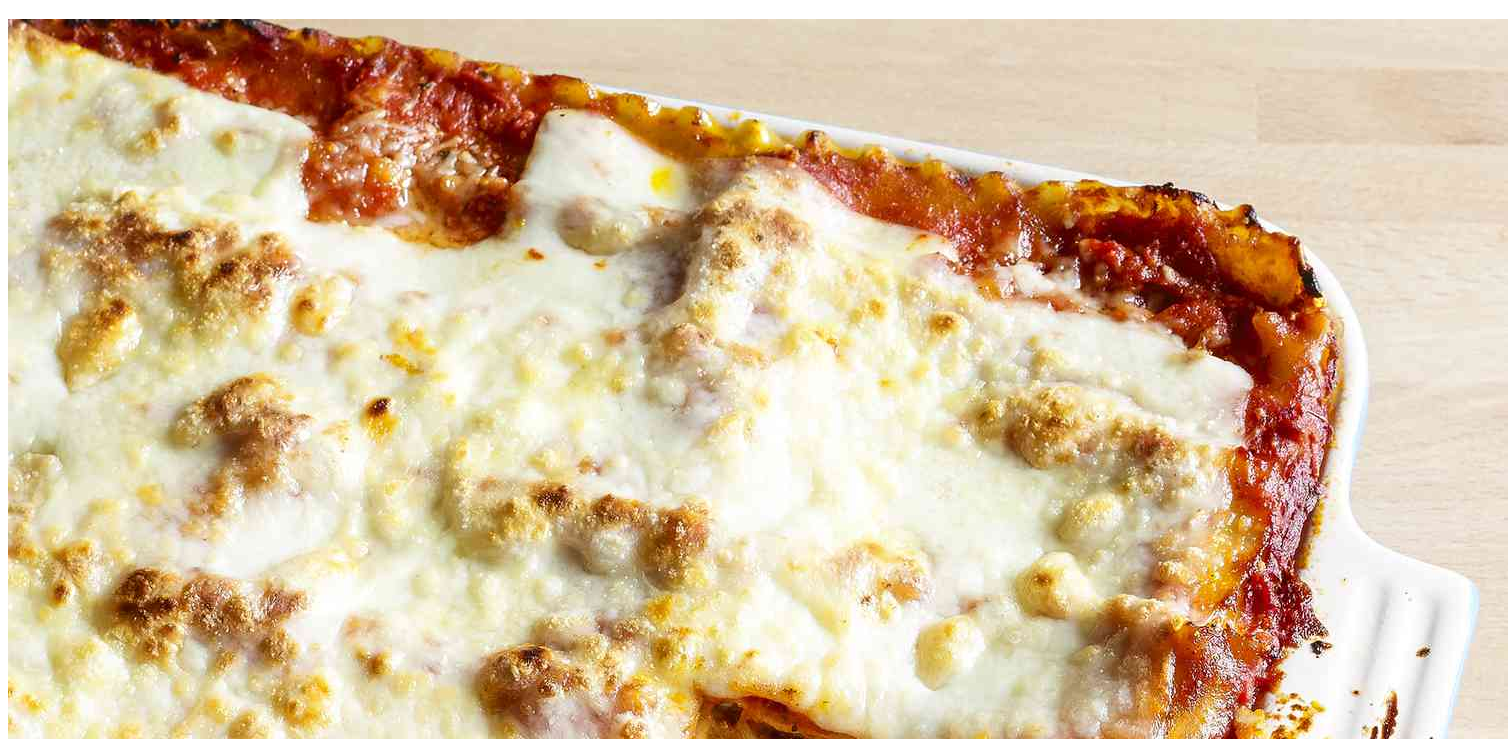
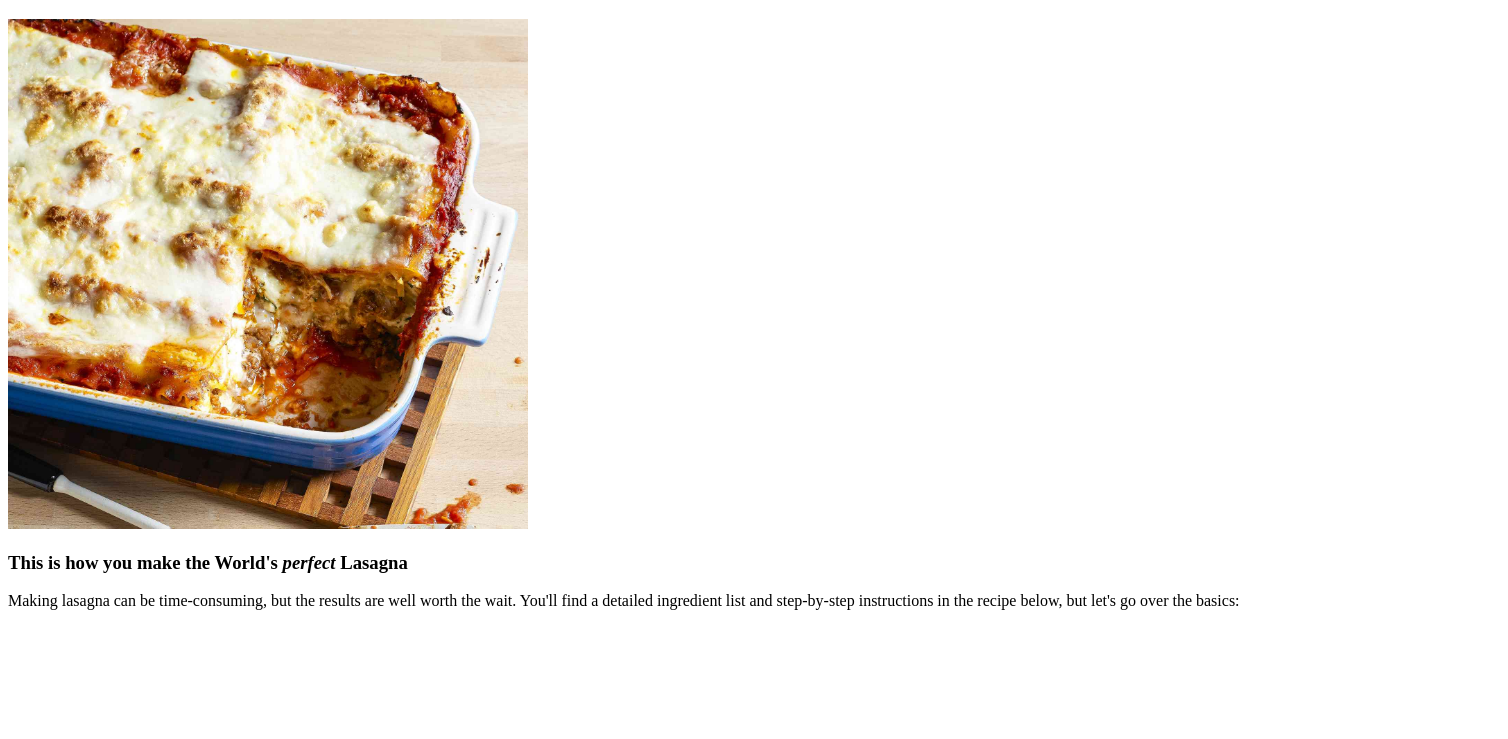
Before and after one commit to LOUIE-JUSTIN/odin-recipes, a plain HTML site: page recipes/lasagna.html in a window 1280 px wide. Shown: the part 61-800 px from the top of the page, 1508 px wide, since content can reach past the window. Drawn offline with Linux system fonts and the light colour scheme.

Commit message:
Fix Image size and Paragraph

```diff
--- a/recipes/lasagna.html
+++ b/recipes/lasagna.html
@@ -8,9 +8,11 @@
 </head>
 <body>
     <h1>Lasagna Recipe</h1>
-        <img src="../images/lasagna.jpg">
+        <img src="../images/lasagna.jpg" alt="Lasagna" height="510" width="520">
     <h3>This is how you make the World's <em>perfect</em> Lasagna</h3>
-        <p>Making lasagna can be time-consuming, but the results are well worth the wait. You'll find a detailed ingredient list and step-by-step instructions in the recipe below, but let's go over the basics:</p>
+        <p>Making lasagna can be time-consuming, but the results are well worth the wait.
+        You'll find a detailed ingredient list and step-by-step instructions in the recipe below,
+        but let's go over the basics:</p>
 
 </body>
 </html>
```
